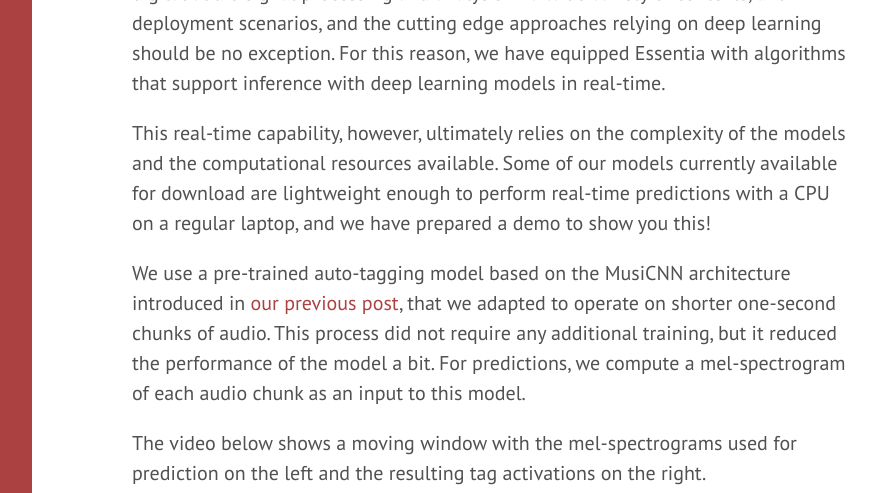
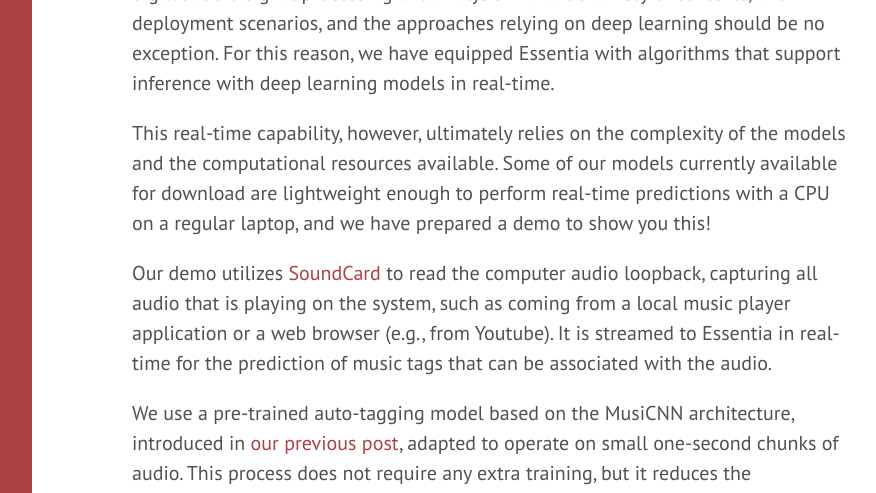
Before and after one commit to pabloEntropia/essentia-labs, a Jekyll site: the page built from _posts/2020-04-23-tensorflow-real-time.md, in a window 1280 px wide and 1400 px high, scrolled down 392 px. Shown: the top 493 px of the window, without its empty margins (328-1204 px from the left). Built offline with Jekyll 4.4.1, drawn with Linux system fonts in a browser that asks for light colours; some of the changed text lies outside the part shown.

Commit message:
Post improvements

```diff
--- a/_posts/2020-04-23-tensorflow-real-time.md
+++ b/_posts/2020-04-23-tensorflow-real-time.md
@@ -6,20 +6,25 @@
 ---
 In this post, we demonstrate how to use TensorFlow models in Essentia for real-time music audio annotation. Find more information about [the available models](https://mtg.github.io/essentia-labs/news/2020/01/16/tensorflow-models-released/) and the introduction to [our TensorFlow wrapper](https://mtg.github.io/essentia-labs/news/2019/10/19/tensorflow-models-in-essentia/) in our previous posts.
 
-Real-time constraints are a common requirement for many applications that involve digital audio signal processing and analysis in a wide variety of contexts, and deployment scenarios, and the cutting edge approaches relying on deep learning should be no exception. For this reason, we have equipped Essentia with algorithms that support inference with deep learning models in real-time.
+Real-time constraints are a common requirement for many applications that involve digital audio signal processing and analysis in a wide variety of contexts, and deployment scenarios, and the approaches relying on deep learning should be no exception. For this reason, we have equipped Essentia with algorithms that support inference with deep learning models in real-time.
 
 This real-time capability, however, ultimately relies on the complexity of the models and the computational resources available. Some of our models currently available for download are lightweight enough to perform real-time predictions with a CPU on a regular laptop, and we have prepared a demo to show you this!
 
-We use a pre-trained auto-tagging model based on the MusiCNN architecture introduced in [our previous post](https://mtg.github.io/essentia-labs/news/2019/10/19/tensorflow-models-in-essentia/), that we adapted to operate on shorter one-second chunks of audio. This process did not require any additional training, but it reduced the performance of the model a bit. For predictions, we compute a mel-spectrogram of each audio chunk as an input to this model.
+Our demo utilizes [SoundCard](https://github.com/bastibe/SoundCard) to read the computer audio loopback, capturing all audio that is playing on the system, such as coming from a local music player application or a web browser (e.g., from Youtube). It is streamed to Essentia in real-time for the prediction of music tags that can be associated with the audio.
 
-The video below shows a moving window with the mel-spectrograms used for prediction on the left and the resulting tag activations on the right.
+We use a pre-trained auto-tagging model based on the MusiCNN architecture, introduced in [our previous post](https://mtg.github.io/essentia-labs/news/2019/10/19/tensorflow-models-in-essentia/), adapted to operate on small one-second chunks of audio.
+This process does not require any extra training, but it reduces the performance of the model a bit. A mel-spectrogram of each chunk serves as an input to the model.
+
+The video below shows a moving mel-spectrogram window on the left and the resulting tag activations on the right.
 
 <iframe width="600" height="480" src="http://www.youtube.com/embed/t1emx0_U3zw" frameborder="0" allowfullscreen></iframe>
 
 The code can be found in this [notebook](https://github.com/pabloEntropia/mtg-general-meeting-03-2020-essentia-tensorflow/blob/master/demo-realtime-essentia-tensorflow.ipynb).
 
-One cool feature of our collection of models is that the same processing chain can be applied to the transfer learning classifiers based on the MusiCNN architecture. These classifier models were obtaining by retraining the last layer of the MusiCNN auto-tagging model, and therefore we can use all of them simultaneously without any computational overhead. In the next video, we can see the real-time predictions of the classifiers trained for detecting aggressive and happy moods, danceability and voice activity in music.
+One cool feature of our collection of models is that the same processing chain can be applied to the transfer learning classifiers based on the MusiCNN architecture. These classifier models were obtaining by retraining the last layer of the MusiCNN auto-tagging model, and therefore we can use all of them simultaneously without any computational overhead. In the next video, you can see the real-time predictions of the classifiers trained for detecting aggressive and happy moods, danceability, and voice activity in music.
 
 <iframe width="600" height="480" src="http://www.youtube.com/embed/IWcb8Jx2bk0" frameborder="0" allowfullscreen></iframe>
 
-We envision many promising applications of this technology as the capability to recognize high-level characteristics on music streams or radio broadcasts. In music production, this could be used to generate valuable real-time feedback with high-level descriptors or to develop a new generation of powerful audio effects based on deep-learning.
+You are welcome to try this demo on your own, and of course, it can be adapted to many other TensorFlow models for sound and music audio annotation.
+
+We envision many promising applications of the real-time inference functionality in Essentia. For example, we can use it for recognition of relevant semantic characteristics in the context of online music streaming and radio broadcasts. In music production tools, it can help to generate valuable real-time feedback based on "smarter" audio analysis and foster development of powerful audio effects using deep learning.
```
